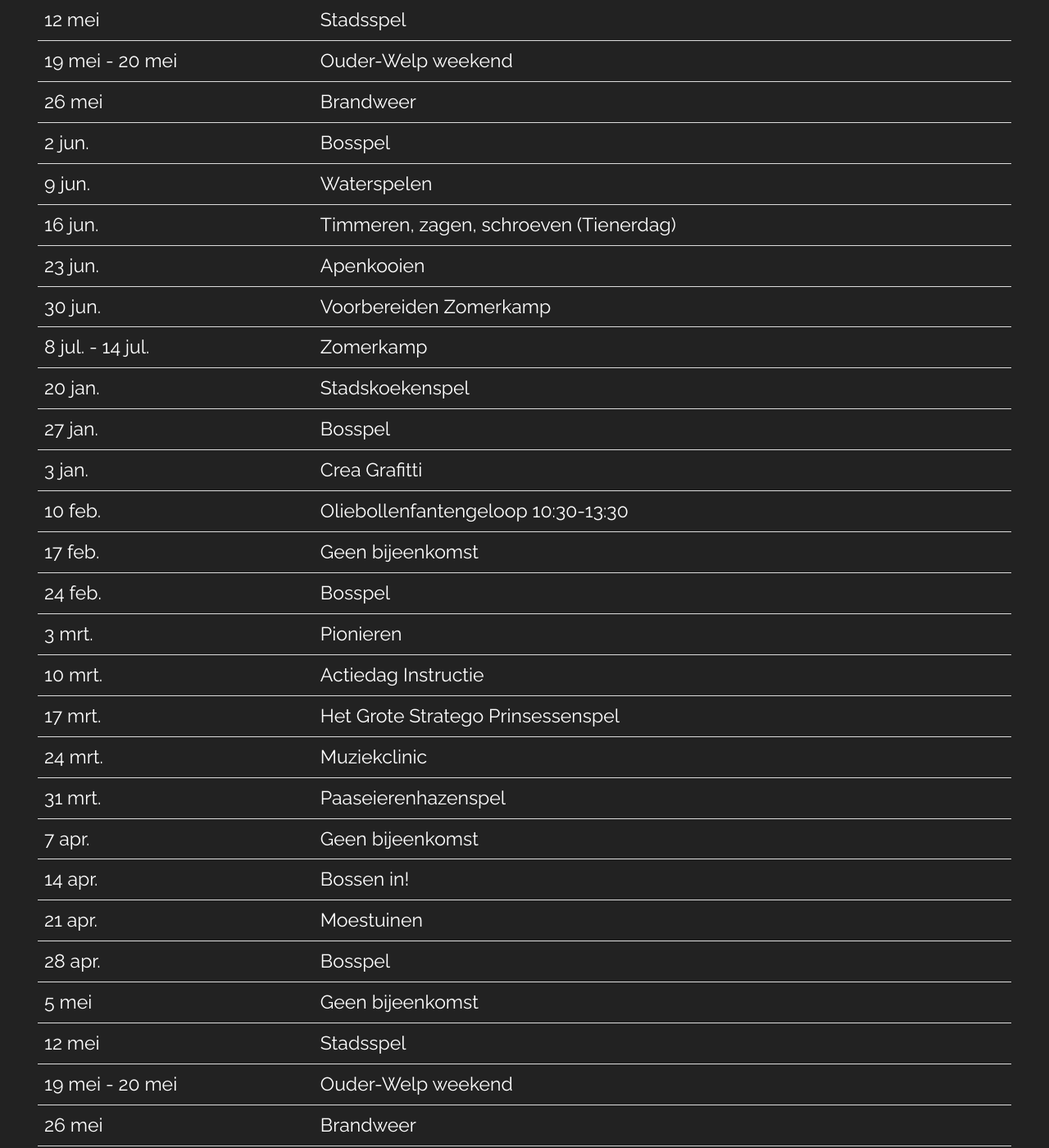
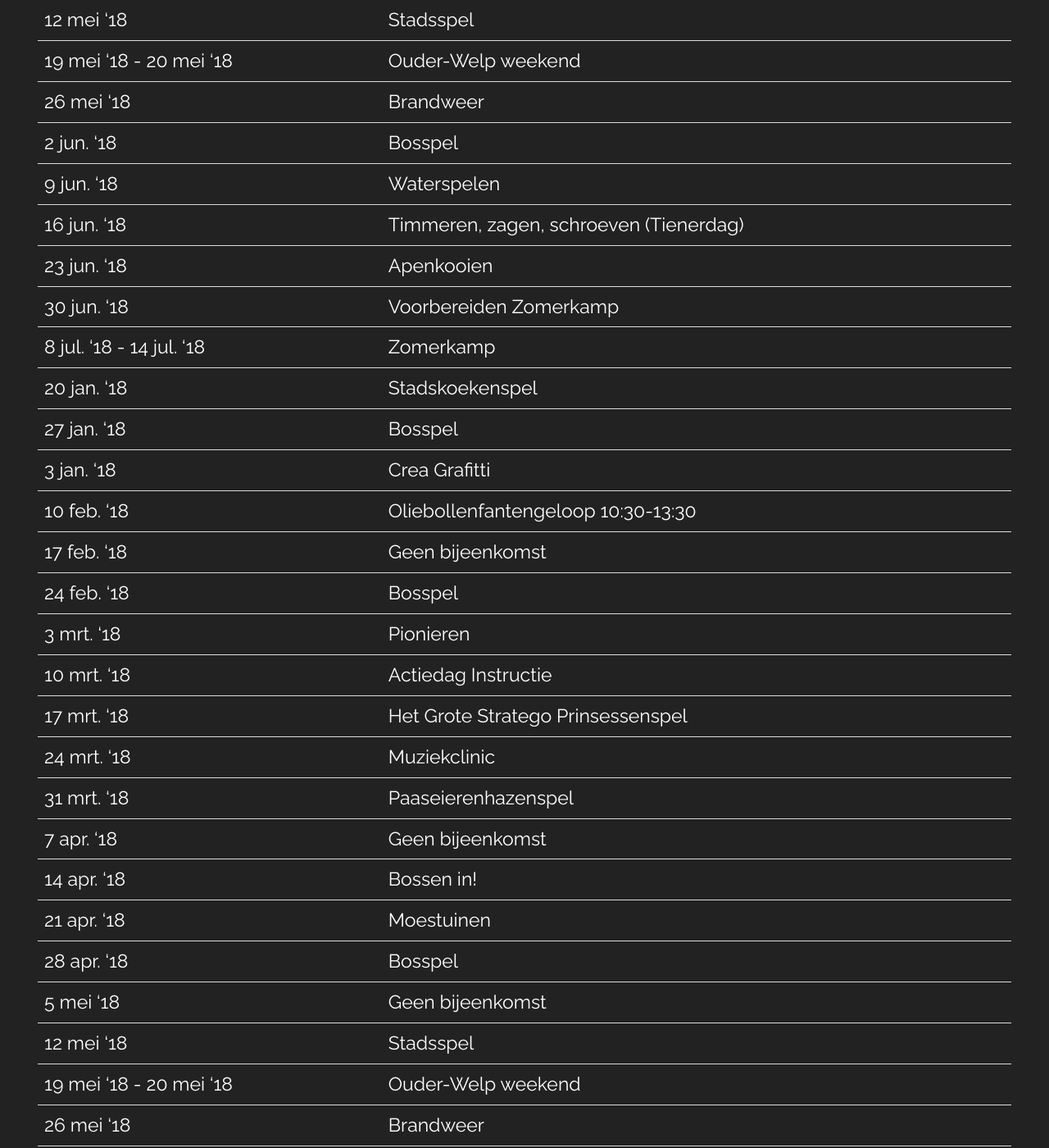
Before and after one commit to nognooitmeegemaakt/website, a Jekyll site: the page built from _agenda/welpen.md, in a window 1280 px wide and 1400 px high, scrolled down 2523 px. Shown: the whole window at 82% size. Built offline with Jekyll 4.4.1, drawn with Linux system fonts in a browser that asks for light colours; some web fonts are replaced; some of the changed text lies outside the part shown.

Commit message:
Revert to 9da7f15aa8a1efc95869acae3c13974e38df9f38

```diff
--- a/_agenda/welpen.md
+++ b/_agenda/welpen.md
@@ -3,115 +3,115 @@
 layout: agenda
 category: agenda
 agenda: welpen
-footer: ""
+footer: "_Laatste wijziging: 21-03-2018_"
 ---
 
 Welpen Programma van januari - Zomerkamp
 
-Aangepast op 23 april.
+Aangepast op 21 maart.
 
 | | |
 |---|---|
-| 20 jan. | Stadskoekenspel |
-| 27 jan. | Bosspel |
-| 3 jan. | Crea Grafitti |
-| 10 feb. | Oliebollenfantengeloop 10:30-13:30 |
-| 17 feb. | Geen bijeenkomst |
-| 24 feb. | Bosspel |
-| 3 mrt. | Pionieren |
-| 10 mrt. | Actiedag Instructie |
-| 17 mrt. | Het Grote Stratego Prinsessenspel |
-| 24 mrt. | Muziekclinic |
-| 31 mrt. | Paaseierenhazenspel (12:30-15:00) |
-| 7 apr. | Geen bijeenkomst |
-| 14 apr. | Bossen in! |
-| 21 apr. | Moestuinen |
-| 28 apr. | Geen bijeenkomst |
-| 5 mei | Stadsspel |
-| 12 mei | Bossen in! |
-| 19 mei - 20 mei | Ouder-Welp weekend |
-| 26 mei | Brandweer |
-| 2 jun. | Bosspel |
-| 9 jun. | Waterspelen |
-| 16 jun. | Timmeren, zagen, schroeven (Tienerdag) |
-| 23 jun. | Apenkooien |
-| 30 jun. | Voorbereiden Zomerkamp |
-| 8 jul. - 14 jul. | Zomerkamp |
-| 20 jan. | Stadskoekenspel |
-| 27 jan. | Bosspel |
-| 3 jan. | Crea Grafitti |
-| 10 feb. | Oliebollenfantengeloop 10:30-13:30 |
-| 17 feb. | Geen bijeenkomst |
-| 24 feb. | Bosspel |
-| 3 mrt. | Pionieren |
-| 10 mrt. | Actiedag Instructie |
-| 17 mrt. | Welpen Got Talent |
-| 24 mrt. | Bosspel |
-| 31 mrt. | Paaseierenhazenspel |
-| 7 apr. | Geen bijeenkomst |
-| 14 apr. | Muziekclinic |
-| 21 apr. | Moestuinen |
-| 28 apr. | Bosspel |
-| 5 mei | Geen bijeenkomst |
-| 12 mei | Stadsspel |
-| 19 mei - 20 mei | Ouder-Welp weekend |
-| 26 mei | Brandweer |
-| 2 jun. | Bosspel |
-| 9 jun. | Waterspelen |
-| 16 jun. | Timmeren, zagen, schroeven (Tienerdag) |
-| 23 jun. | Apenkooien |
-| 30 jun. | Voorbereiden Zomerkamp |
-| 8 jul. - 14 jul. | Zomerkamp |
-| 20 jan. | Stadskoekenspel |
-| 27 jan. | Bosspel |
-| 3 jan. | Crea Grafitti |
-| 10 feb. | Oliebollenfantengeloop 10:30-13:30 |
-| 17 feb. | Geen bijeenkomst |
-| 24 feb. | Bosspel |
-| 3 mrt. | Pionieren |
-| 10 mrt. | Actiedag Instructie |
-| 17 mrt. | Het Grote Stratego Prinsessenspel |
-| 24 mrt. | Muziekclinic |
-| 31 mrt. | Paaseierenhazenspel |
-| 7 apr. | Geen bijeenkomst |
-| 14 apr. | Bossen in! |
-| 21 apr. | Moestuinen |
-| 28 apr. | Bosspel |
-| 5 mei | Geen bijeenkomst |
-| 12 mei | Stadsspel |
-| 19 mei - 20 mei | Ouder-Welp weekend |
-| 26 mei | Brandweer |
-| 2 jun. | Bosspel |
-| 9 jun. | Waterspelen |
-| 16 jun. | Timmeren, zagen, schroeven (Tienerdag) |
-| 23 jun. | Apenkooien |
-| 30 jun. | Voorbereiden Zomerkamp |
-| 8 jul. - 14 jul. | Zomerkamp |
-| 20 jan. | Stadskoekenspel |
-| 27 jan. | Bosspel |
-| 3 jan. | Crea Grafitti |
-| 10 feb. | Oliebollenfantengeloop 10:30-13:30 |
-| 17 feb. | Geen bijeenkomst |
-| 24 feb. | Bosspel |
-| 3 mrt. | Pionieren |
-| 10 mrt. | Actiedag Instructie |
-| 17 mrt. | Welpen Got Talent |
-| 24 mrt. | Bosspel |
-| 31 mrt. | Paaseierenhazenspel |
-| 7 apr. | Geen bijeenkomst |
-| 14 apr. | Muziekclinic |
-| 21 apr. | Moestuinen |
-| 28 apr. | Bosspel |
-| 5 mei | Geen bijeenkomst |
-| 12 mei | Stadsspel |
-| 19 mei - 20 mei | Ouder-Welp weekend |
-| 26 mei | Brandweer |
-| 2 jun. | Bosspel |
-| 9 jun. | Waterspelen |
-| 16 jun. | Timmeren, zagen, schroeven (Tienerdag) |
-| 23 jun. | Apenkooien |
-| 30 jun. | Voorbereiden Zomerkamp |
-| 8 jul. - 14 jul. | Zomerkamp |
+| 20 jan. '18 | Stadskoekenspel |
+| 27 jan. '18 | Bosspel |
+| 3 jan. '18 | Crea Grafitti |
+| 10 feb. '18 | Oliebollenfantengeloop 10:30-13:30 |
+| 17 feb. '18 | Geen bijeenkomst |
+| 24 feb. '18 | Bosspel |
+| 3 mrt. '18 | Pionieren |
+| 10 mrt. '18 | Actiedag Instructie |
+| 17 mrt. '18 | Het Grote Stratego Prinsessenspel |
+| 24 mrt. '18 | Muziekclinic |
+| 31 mrt. '18 | Paaseierenhazenspel (12:30-15:00) |
+| 7 apr. '18 | Geen bijeenkomst |
+| 14 apr. '18 | Bossen in! |
+| 21 apr. '18 | Moestuinen |
+| 28 apr. '18 | Bosspel |
+| 5 mei '18 | Geen bijeenkomst |
+| 12 mei '18 | Stadsspel |
+| 19 mei '18 - 20 mei '18 | Ouder-Welp weekend |
+| 26 mei '18 | Brandweer |
+| 2 jun. '18 | Bosspel |
+| 9 jun. '18 | Waterspelen |
+| 16 jun. '18 | Timmeren, zagen, schroeven (Tienerdag) |
+| 23 jun. '18 | Apenkooien |
+| 30 jun. '18 | Voorbereiden Zomerkamp |
+| 8 jul. '18 - 14 jul. '18 | Zomerkamp |
+| 20 jan. '18 | Stadskoekenspel |
+| 27 jan. '18 | Bosspel |
+| 3 jan. '18 | Crea Grafitti |
+| 10 feb. '18 | Oliebollenfantengeloop 10:30-13:30 |
+| 17 feb. '18 | Geen bijeenkomst |
+| 24 feb. '18 | Bosspel |
+| 3 mrt. '18 | Pionieren |
+| 10 mrt. '18 | Actiedag Instructie |
+| 17 mrt. '18 | Welpen Got Talent |
+| 24 mrt. '18 | Bosspel |
+| 31 mrt. '18 | Paaseierenhazenspel |
+| 7 apr. '18 | Geen bijeenkomst |
+| 14 apr. '18 | Muziekclinic |
+| 21 apr. '18 | Moestuinen |
+| 28 apr. '18 | Bosspel |
+| 5 mei '18 | Geen bijeenkomst |
+| 12 mei '18 | Stadsspel |
+| 19 mei '18 - 20 mei '18 | Ouder-Welp weekend |
+| 26 mei '18 | Brandweer |
+| 2 jun. '18 | Bosspel |
+| 9 jun. '18 | Waterspelen |
+| 16 jun. '18 | Timmeren, zagen, schroeven (Tienerdag) |
+| 23 jun. '18 | Apenkooien |
+| 30 jun. '18 | Voorbereiden Zomerkamp |
+| 8 jul. '18 - 14 jul. '18 | Zomerkamp |
+| 20 jan. '18 | Stadskoekenspel |
+| 27 jan. '18 | Bosspel |
+| 3 jan. '18 | Crea Grafitti |
+| 10 feb. '18 | Oliebollenfantengeloop 10:30-13:30 |
+| 17 feb. '18 | Geen bijeenkomst |
+| 24 feb. '18 | Bosspel |
+| 3 mrt. '18 | Pionieren |
+| 10 mrt. '18 | Actiedag Instructie |
+| 17 mrt. '18 | Het Grote Stratego Prinsessenspel |
+| 24 mrt. '18 | Muziekclinic |
+| 31 mrt. '18 | Paaseierenhazenspel |
+| 7 apr. '18 | Geen bijeenkomst |
+| 14 apr. '18 | Bossen in! |
+| 21 apr. '18 | Moestuinen |
+| 28 apr. '18 | Bosspel |
+| 5 mei '18 | Geen bijeenkomst |
+| 12 mei '18 | Stadsspel |
+| 19 mei '18 - 20 mei '18 | Ouder-Welp weekend |
+| 26 mei '18 | Brandweer |
+| 2 jun. '18 | Bosspel |
+| 9 jun. '18 | Waterspelen |
+| 16 jun. '18 | Timmeren, zagen, schroeven (Tienerdag) |
+| 23 jun. '18 | Apenkooien |
+| 30 jun. '18 | Voorbereiden Zomerkamp |
+| 8 jul. '18 - 14 jul. '18 | Zomerkamp |
+| 20 jan. '18 | Stadskoekenspel |
+| 27 jan. '18 | Bosspel |
+| 3 jan. '18 | Crea Grafitti |
+| 10 feb. '18 | Oliebollenfantengeloop 10:30-13:30 |
+| 17 feb. '18 | Geen bijeenkomst |
+| 24 feb. '18 | Bosspel |
+| 3 mrt. '18 | Pionieren |
+| 10 mrt. '18 | Actiedag Instructie |
+| 17 mrt. '18 | Welpen Got Talent |
+| 24 mrt. '18 | Bosspel |
+| 31 mrt. '18 | Paaseierenhazenspel |
+| 7 apr. '18 | Geen bijeenkomst |
+| 14 apr. '18 | Muziekclinic |
+| 21 apr. '18 | Moestuinen |
+| 28 apr. '18 | Bosspel |
+| 5 mei '18 | Geen bijeenkomst |
+| 12 mei '18 | Stadsspel |
+| 19 mei '18 - 20 mei '18 | Ouder-Welp weekend |
+| 26 mei '18 | Brandweer |
+| 2 jun. '18 | Bosspel |
+| 9 jun. '18 | Waterspelen |
+| 16 jun. '18 | Timmeren, zagen, schroeven (Tienerdag) |
+| 23 jun. '18 | Apenkooien |
+| 30 jun. '18 | Voorbereiden Zomerkamp |
+| 8 jul. '18 - 14 jul. '18 | Zomerkamp |
 {: .table :}
 
 {{ page.footer }}
```
